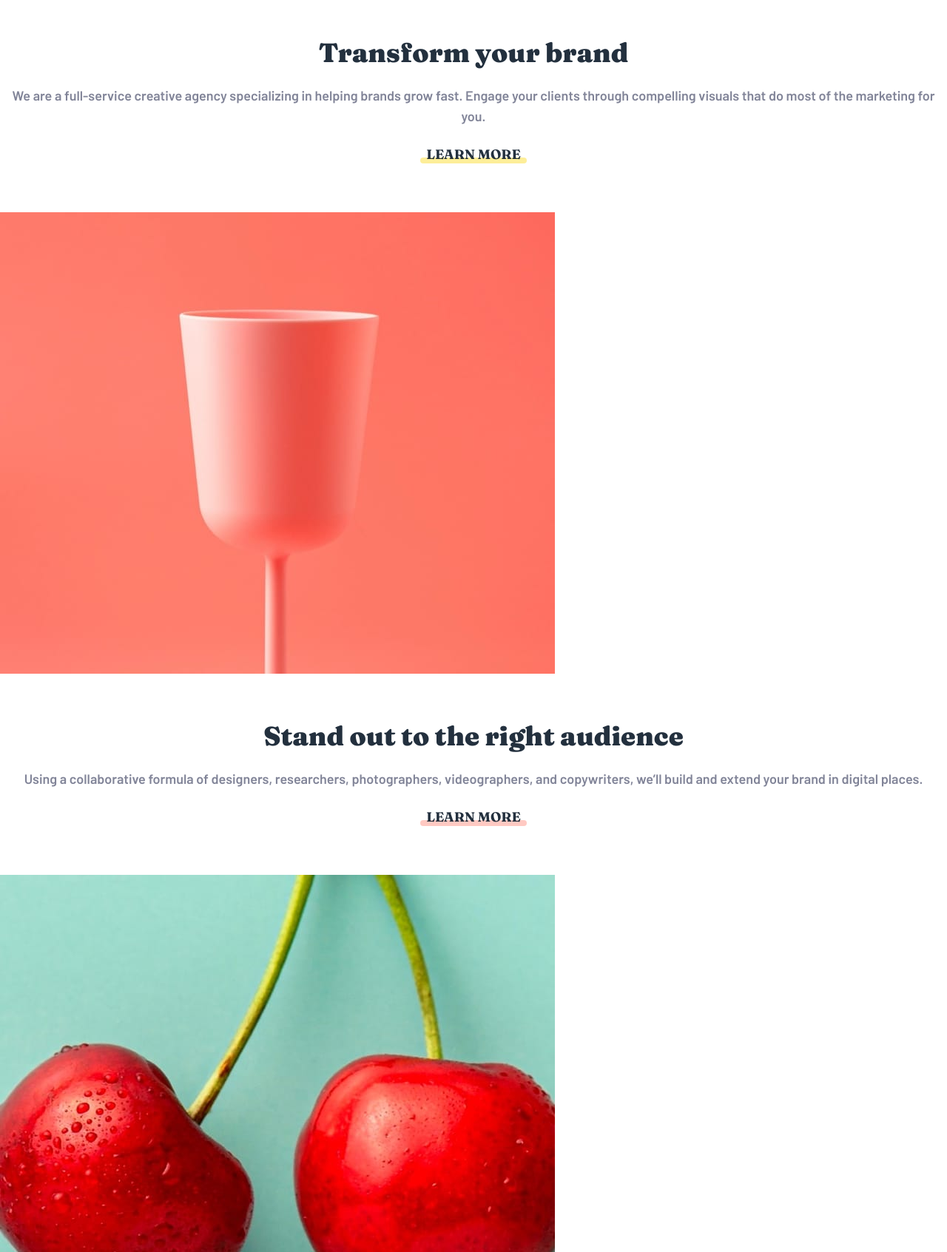
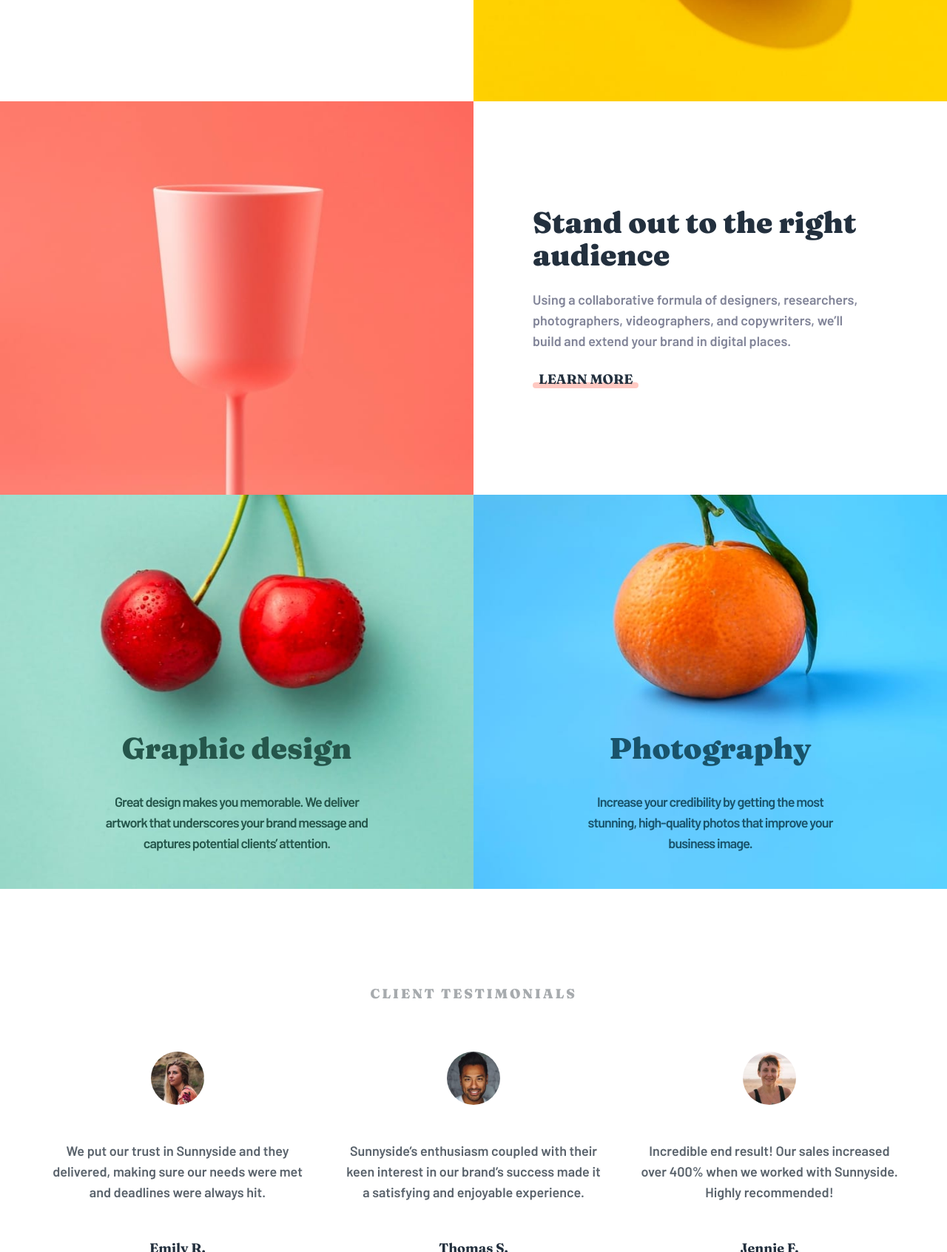
Before and after one commit to wendyhamel/FmSunnysideMain, a plain HTML site: page index.html in a window 1280 px wide. Shown: the part 1107-2800 px from the top of the page at 74% size. Drawn offline with nearby package versions, Linux system fonts and the light colour scheme.

Commit message:
Desktop styled.

```diff
--- a/index.html
+++ b/index.html
@@ -16,7 +16,7 @@
       theme: {
         extend: {
           fontSize: {
-            '4.5xl': ['2.5rem', {
+            '7.5xl': ['4rem', {
               letterSpacing: '-0.04em',
               lineHeight: '2.75rem',
             }],
@@ -53,17 +53,26 @@
 </head>
 <body class="text-lg antialiased">
   <header class="relative">
-    <div class="absolute">
+    <div class="absolute sm:relative">
       <img class="md:hidden" src="./images/mobile/image-header.jpg" alt="background image with an orange">
       <img class="hidden md:block" src="./images/desktop/image-header.jpg" alt="background image with an orange">
     </div>
-    <div class="relative flex items-center justify-between pt-8 px-5">
+    <div class="relative sm:absolute sm:top-0 sm:inset-x-0">
+      <div class="flex items-center justify-between gap-2 pt-8 px-5 sm:pt-10 sm:px-8">
         <div>
           <img src="./images/logo.svg" alt="sunnyside logo">
         </div>
+        <div class="hidden sm:block">
+          <ul class="flex justify-center items-center gap-6 text-lg md:gap-10">
+            <li class="flex"><a class="text-white hover:underline ease-in-out duration-150" href="#">About</a></li>
+            <li class="flex"><a class="text-white hover:underline ease-in-out duration-150" href="#">Services</a></li>
+            <li class="flex"><a class="text-white hover:underline ease-in-out duration-150" href="#">Projects</a></li>
+            <li class="flex"><a class="bg-white text-gray-400 font-display uppercase rounded-full text-base px-7 py-4 ease-in-out duration-150 hover:bg-opacity-50 hover:text-white" href="#">Contact</a></li>
+          </ul>
+        </div>
         <div
               x-data="{show: false}"
-            class="relative"
+              class="relative sm:hidden"
         >
           <button @click="show = ! show">
             <img src="./images/icon-hamburger.svg" alt="toggle menu">
@@ -71,6 +80,7 @@
           <div
                 x-show="show"
                 x-transition.origin.top.right
+                style="display: none;"
                 class="absolute right-0 mt-4"
           >
             <div class="absolute top-0 right-0">
@@ -83,101 +93,117 @@
                 <li class="flex"><a class="text-gray-200 hover:text-gray-300 ease-in-out duration-150" href="#">About</a></li>
                 <li class="flex"><a class="text-gray-200 hover:text-gray-300 ease-in-out duration-150" href="#">Services</a></li>
                 <li class="flex"><a class="text-gray-200 hover:text-gray-300 ease-in-out duration-150" href="#">Projects</a></li>
-              <li class="flex"><a class="bg-yellow text-gray-400 font-display uppercase rounded-full text-base px-7 py-4 ease-in-out duration-150" href="#">Contact</a></li>
+                <li class="flex"><a class="bg-yellow text-gray-400 font-display uppercase rounded-full text-base px-7 py-4 ease-in-out duration-150 hover:bg-opacity-50" href="#">Contact</a></li>
               </ul>
             </nav>
           </div>
         </div>
       </div>
-    <div class="relative flex flex-col items-center gap-10 mt-20 pt-1 mb-32">
-      <h1 class="text-center text-white font-display uppercase tracking-widest font-extrabold text-4.5xl">We are creatives</h1>
-      <img src="images/icon-arrow-down.svg" alt="arrow down">
+      <div class="flex flex-col items-center gap-10 mt-20 pt-1 mb-32 lg:mt-24 lg:gap-28">
+        <h1 class="text-center text-white font-display uppercase tracking-widest font-extrabold text-[2.5rem] leading-[2.75rem] max-w-xs md:max-w-full lg:text-[4rem]">We are creatives</h1>
+        <img class="" src="images/icon-arrow-down.svg" alt="arrow down">
+      </div>
     </div>
   </header>
   <main class="relative">
     <section>
       <h2 class="sr-only">What we do</h2>
-      <article>
       <div>
+        <article class="flex flex-col md:flex-row-reverse">
+          <div class="flex-1">
             <img src="images/mobile/image-transform.jpg" alt="egg on yellow background">
           </div>
-        <div class="px-4 flex flex-col items-center gap-6 py-16">
-          <h2 class="font-display text-4xl font-extrabold text-gray-400 text-center">Transform your brand</h2>
-          <p class="text-center text-lg text-gray-200">
+          <div class="flex-1">
+           <div class="max-w-lg mx-auto px-4 flex flex-col items-center gap-6 py-16 md:py-2 md:justify-center md:h-full md:items-start">
+             <h2 class="font-display text-4xl font-extrabold text-gray-400 text-center md:text-left lg:text-[2.5rem] lg:leading-[2.75rem]">Transform your
+               <br/>brand</h2>
+             <p class="max-w-md text-center text-lg text-gray-200 md:text-left">
                We are a full-service creative agency specializing in helping brands grow fast.
                Engage your clients through compelling visuals that do most of the marketing for you.
              </p>
-          <a class="relative font-display uppercase flex flex-col justify-center group" href="#">
+             <a class="relative inline-flex font-display uppercase flex flex-col justify-center group md:justify-start" href="#">
                <span class="absolute bottom-0 bg-yellow opacity-40 rounded-full w-full h-2 transform -translate-y-0.5 ease-in-out duration-150 group-hover:opacity-100"></span>
                <span class="relative px-2 text-gray-400">Learn more</span>
              </a>
            </div>
+          </div>
         </article>
-      <article>
-        <div>
+        <article  class="flex flex-col md:flex-row">
+        <div class="flex-1">
           <img src="images/mobile/image-stand-out.jpg" alt="pink cocktail glass on pink background">
         </div>
-        <div class="px-4 flex flex-col items-center gap-6 py-16">
-          <h2 class="font-display text-4xl font-extrabold text-gray-400 text-center">Stand out to the right audience</h2>
-          <p class="text-center text-lg text-gray-200">
+        <div class="flex-1">
+          <div class="max-w-lg mx-auto px-4 flex flex-col items-center gap-6 py-16 md:py-2 md:justify-center md:h-full md:items-start">
+            <h2 class="font-display text-4xl font-extrabold text-gray-400 text-center md:text-left lg:text-[2.5rem] lg:leading-[2.75rem]">Stand out to the right audience</h2>
+            <p class="max-w-md text-center text-lg text-gray-200 md:text-left">
               Using a collaborative formula of designers, researchers, photographers, videographers, and copywriters, we’ll build and extend your brand in digital places.
             </p>
-          <a class="relative font-display uppercase flex flex-col justify-center group" href="#">
+            <a class="relative inline-flex font-display uppercase flex flex-col justify-center group md:justify-start" href="#">
               <span class="absolute bottom-0 bg-red opacity-40 rounded-full w-full h-2 transform -translate-y-0.5 ease-in-out duration-150 group-hover:opacity-100"></span>
               <span class="relative px-2 text-gray-400">Learn more</span>
             </a>
           </div>
+        </div>
       </article>
+      </div>
+      <div class="grid grid-cols-1 md:grid-cols-2">
         <article class="relative">
           <div class="relative">
-          <img src="images/mobile/image-graphic-design.jpg" alt="red cherries on soft green background">
+            <img class="sm:hidden" src="images/mobile/image-graphic-design.jpg" alt="red cherries on soft green background">
+            <img class="hidden sm:block" src="images/desktop/image-graphic-design.jpg" alt="red cherries on soft green background">
           </div>
-        <div class="absolute bottom-12 px-6 flex flex-col items-center gap-6 text-cyan-200">
-          <h2 class="font-display text-3xl font-extrabold text-center">Graphic design</h2>
-          <p class="text-center text-base tracking-tighter leading-1">
+          <div class="absolute bottom-12 inset-x-0 px-6 sm:bottom-20 md:bottom-6 lg:bottom-12">
+            <div class="px-6 flex flex-col items-center gap-6 text-cyan-200 sm:max-w-md sm:mx-auto md:gap-10">
+              <h2 class="font-display text-3xl font-extrabold text-center sm:text-[2.5rem]">Graphic design</h2>
+              <p class="text-center text-base tracking-tighter leading-1 sm:text-lg sm:px-4">
                 Great design makes you memorable. We deliver artwork that underscores your brand message and captures potential clients’ attention.
               </p>
+            </div>
           </div>
         </article>
         <article class="relative">
           <div class="relative">
-          <img src="images/mobile/image-photography.jpg" alt="Mandarine on blue background">
+            <img class="sm:hidden" src="images/mobile/image-photography.jpg" alt="Mandarine on blue background">
+            <img class="hidden sm:block" src="images/desktop/image-photography.jpg" alt="Mandarine on blue background">
           </div>
-        <div class="absolute bottom-12 px-6 flex flex-col items-center gap-6 text-blue">
-          <h2 class="font-display text-3xl font-extrabold text-center">Photography</h2>
-          <p class="text-center text-base tracking-tighter leading-1">
+          <div class="absolute bottom-12 inset-x-0 px-6 sm:bottom-20 md:bottom-6 lg:bottom-12">
+            <div class="px-6 flex flex-col items-center gap-6 text-blue sm:max-w-md sm:mx-auto md:gap-10">
+              <h2 class="font-display text-3xl font-extrabold text-center sm:text-[2.5rem]">Photography</h2>
+              <p class="text-center text-base tracking-tighter leading-1 sm:text-lg sm:px-4">
                 Increase your credibility by getting the most stunning, high-quality photos that improve your business image.
               </p>
             </div>
+          </div>
         </article>
+      </div>
     </section>
-    <section class="pt-16 pb-24 px-6">
-      <h2 class="text-center font-display uppercase font-extrabold text-base tracking-[0.15em] text-gray-100 mb-16">Client testimonials</h2>
-      <div class="flex flex-col items-center gap-20">
-        <article class="flex flex-col items-center gap-8">
+    <section class="pt-16 pb-24 px-6 md:pt-32 md:pb-32">
+      <h2 class="text-center font-display uppercase font-extrabold text-base tracking-[0.15em] text-gray-100 mb-16 md:text-lg">Client testimonials</h2>
+      <div class="flex flex-col items-center gap-20 md:mx-auto md:flex-row md:gap-4 md:justify-center">
+        <article class="flex flex-col items-center gap-8 md:gap-12 max-w-sm">
           <div><img class="rounded-full w-[4.5rem] h-[4.5rem]" src="images/image-emily.jpg" alt="avatar of user"></div>
-          <div class="flex flex-col items-center gap-8">
-            <p class="text-gray-300 text-center leading-relaxed">We put our trust in Sunnyside and they delivered, making sure our needs were met and deadlines were always hit.</p>
+          <div class="flex flex-col items-center gap-8 md:gap-12">
+            <p class="text-gray-300 text-center leading-relaxed md:text-lg md:px-4">We put our trust in Sunnyside and they delivered, making sure our needs were met and deadlines were always hit.</p>
             <div>
               <span class="block text-center font-display text-gray-400 pb-1">Emily R.</span>
               <span class="block text-center text-sm text-gray-100">Marketing Director</span>
             </div>
           </div>
         </article>
-        <article class="flex flex-col items-center gap-8">
+        <article class="flex flex-col items-center gap-8 md:gap-12 max-w-sm">
           <div><img class="rounded-full w-[4.5rem] h-[4.5rem]" src="images/image-thomas.jpg" alt="avatar of user"></div>
-          <div class="flex flex-col items-center gap-8">
-            <p class="text-gray-300 text-center leading-relaxed">Sunnyside’s enthusiasm coupled with their keen interest in our brand’s success made it a satisfying and enjoyable experience.</p>
+          <div class="flex flex-col items-center gap-8 md:gap-12">
+            <p class="text-gray-300 text-center leading-relaxed md:text-lg md:px-4">Sunnyside’s enthusiasm coupled with their keen interest in our brand’s success made it a satisfying and enjoyable experience.</p>
             <div>
               <span class="block text-center font-display text-gray-400 pb-1">Thomas S.</span>
               <span class="block text-center text-sm text-gray-100">Chief Operating Officer</span>
             </div>
           </div>
         </article>
-        <article class="flex flex-col items-center gap-8">
+        <article class="flex flex-col items-center gap-8 md:gap-12 max-w-sm">
           <div><img class="rounded-full w-[4.5rem] h-[4.5rem]" src="images/image-jennie.jpg" alt="avatar of user"></div>
-          <div class="flex flex-col items-center gap-8">
-            <p class="text-gray-300 text-center leading-relaxed">Incredible end result! Our sales increased over 400% when we worked with Sunnyside. Highly recommended!</p>
+          <div class="flex flex-col items-center gap-8 md:gap-12">
+            <p class="text-gray-300 text-center leading-relaxed md:text-lg md:px-4">Incredible end result! Our sales increased over 400% when we worked with Sunnyside. Highly recommended!</p>
             <div>
               <span class="block text-center font-display text-gray-400 pb-1">Jennie F.</span>
               <span class="block text-center text-sm text-gray-100">Business Owner</span>
@@ -188,11 +214,15 @@
     </section>
     <section>
       <h2 class="sr-only">Marketing images gallery</h2>
-      <div class="grid grid-cols-2">
-        <img class="" src="images/mobile/image-gallery-milkbottles.jpg" alt="milkbottles">
-        <img class="" src="images/mobile/image-gallery-orange.jpg" alt="orange">
-        <img class="" src="images/mobile/image-gallery-cone.jpg" alt="cone">
-        <img class="" src="images/mobile/image-gallery-sugar-cubes.jpg" alt="sugar-cubes">
+      <div class="grid grid-cols-2 md:grid-cols-4">
+        <img class="md:hidden" src="images/mobile/image-gallery-milkbottles.jpg" alt="milkbottles">
+        <img class="hidden md:block" src="images/desktop/image-gallery-milkbottles.jpg" alt="milkbottles">
+        <img class="md:hidden" src="images/mobile/image-gallery-orange.jpg" alt="orange">
+        <img class="hidden md:block" src="images/desktop/image-gallery-orange.jpg" alt="orange">
+        <img class="md:hidden" src="images/mobile/image-gallery-cone.jpg" alt="cone">
+        <img class="hidden md:block" src="images/desktop/image-gallery-cone.jpg" alt="cone">
+        <img class="md:hidden" src="images/mobile/image-gallery-sugar-cubes.jpg" alt="sugar-cubes">
+        <img class="hidden md:block" src="images/desktop/image-gallery-sugarcubes.jpg" alt="sugar-cubes">
       </div>
     </section>
   </main>
```
Lines whose indentation alone changed are shown as unchanged.
